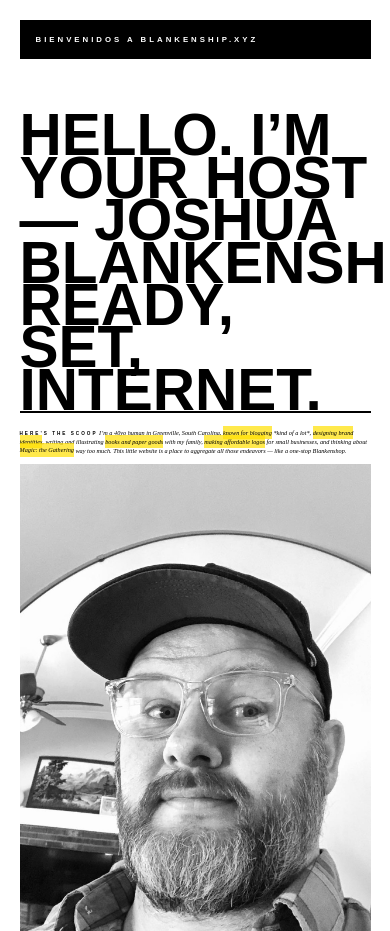
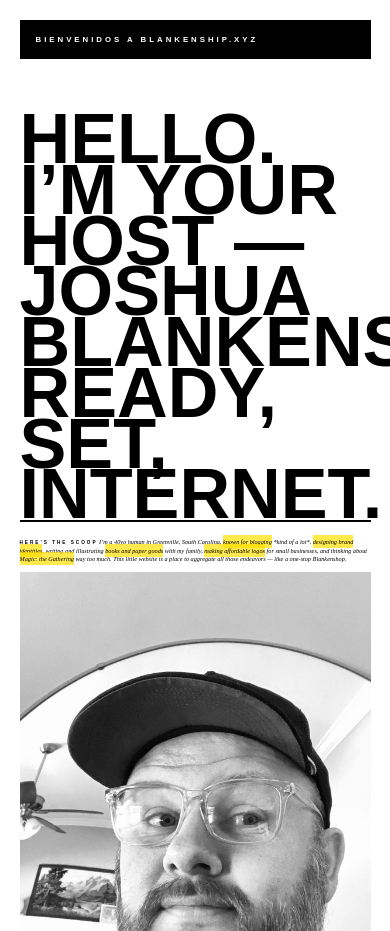
Before and after one commit to blankenship/xyz, a PHP site: page / in a window 390 px wide; the page is wider, and only the part inside the window is pictured. Shown: the top 931 px of that part. Run offline with PHP 8.4, Linux system fonts and the light colour scheme; some libraries are stand-ins or nearby versions; some web fonts are replaced.

Commit message:
Update style.css

```diff
--- a/style.css
+++ b/style.css
@@ -273,7 +273,7 @@ website: 	http://blankenship.studio
 		}
 
 		h1 {
-			font: 900 15vw/10.875vw "dharma-gothic-c", sans-serif;
+			font: 900 18vw/13vw "dharma-gothic-c", sans-serif;
 	  	}
 
 
```
